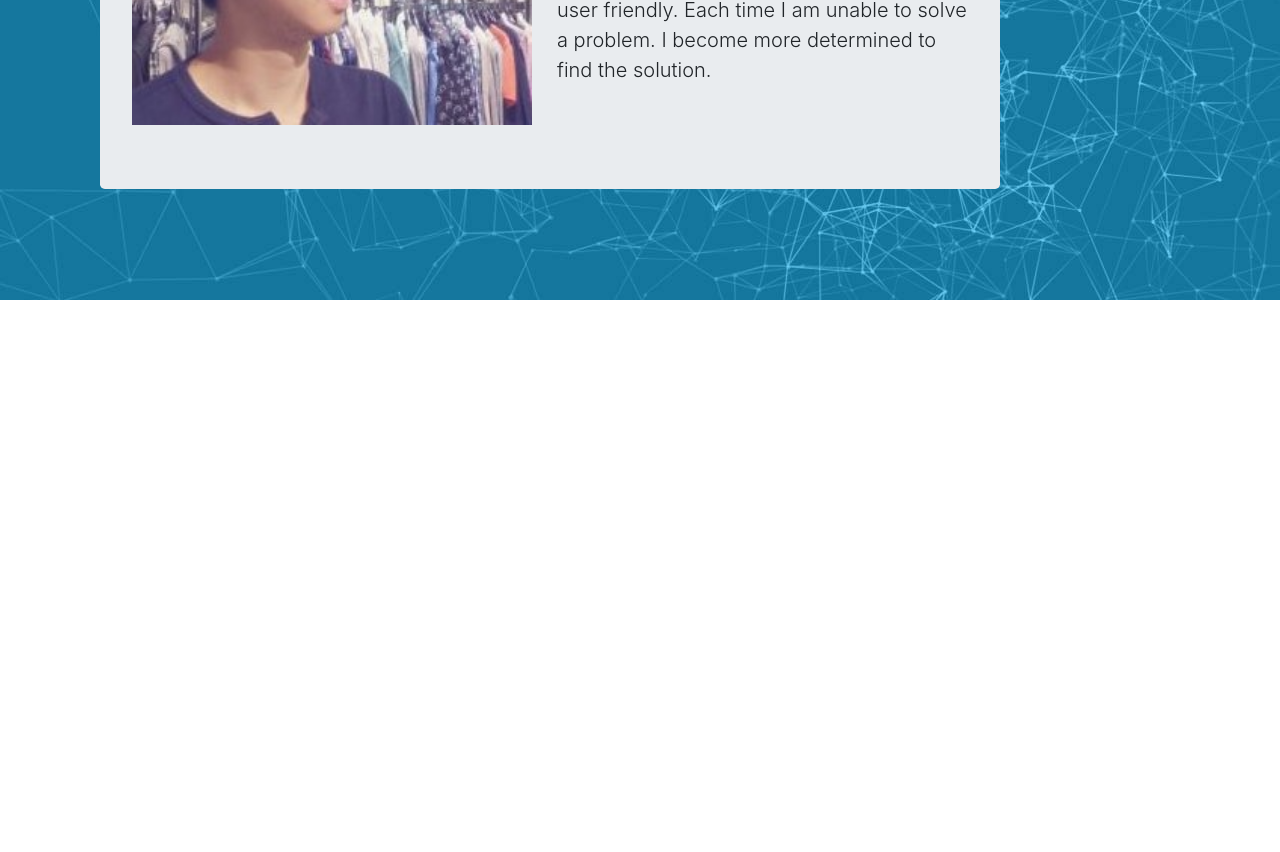
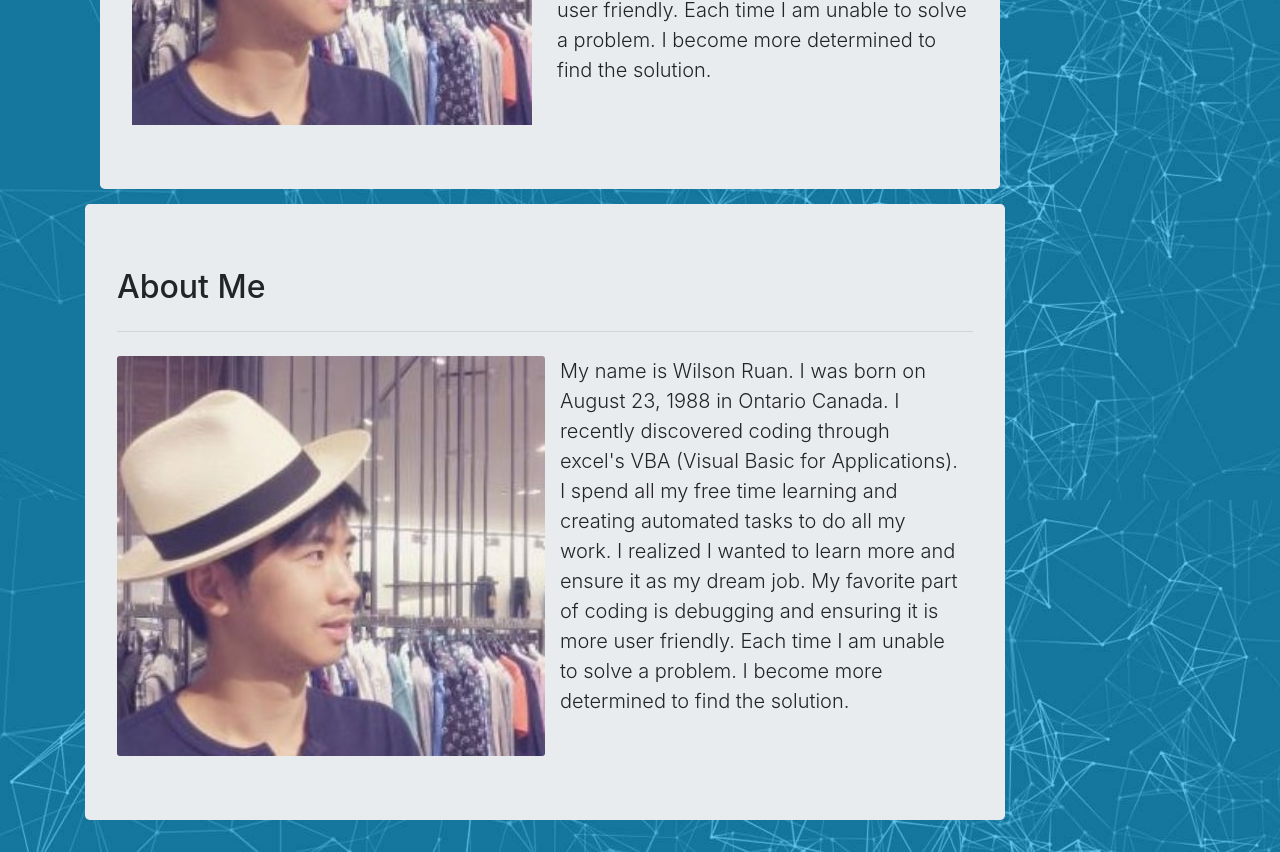
Before and after one commit to Wilsonruan/2-Responsive-Portfolio, a plain HTML site: page index.html in a window 1280 px wide. Shown: the part 500-1352 px from the top of the page. Before the commit the page ends 800 px from the top, so only its background shows below. Drawn offline with nearby package versions, Linux system fonts and the light colour scheme.

Commit message:
Testing bootstrap

```diff
--- a/index.html
+++ b/index.html
@@ -39,6 +39,26 @@
           </div>
         </div>
       </div>
+      <!-- Testing 1-->
+        <div class="row">
+          <div class="col-10">
+            <div class="jumbotron">
+              <h2>About Me</h2>
+              <hr class="my-4">
+              <div class="row no-gutters">
+                <div class="col-md-6">
+                  <img width="400px" height="400px" src="./Assets/Image/Wilson-Ruan.jpg" class="card-img" alt="Wilson Ruan's Profile Picture">
+                </div>
+                <div class="col-md-6">
+                  <div class="container" style="word-wrap: break-word;">
+                    <p class="lead">My name is Wilson Ruan. I was born on August 23, 1988 in Ontario Canada. I recently discovered coding through excel's VBA (Visual Basic for Applications). I spend all my free time learning and creating automated tasks to do all my work. I realized I wanted to learn more and ensure it as my dream job. My favorite part of coding is debugging and ensuring it is more user friendly. Each time I am unable to solve a problem. I become more determined to find the solution.</p>
+                  </div>
+                </div>
+              </div>
+            </div>
+          </div>
+        </div>
+
     </main>
 
     <footer>
```
